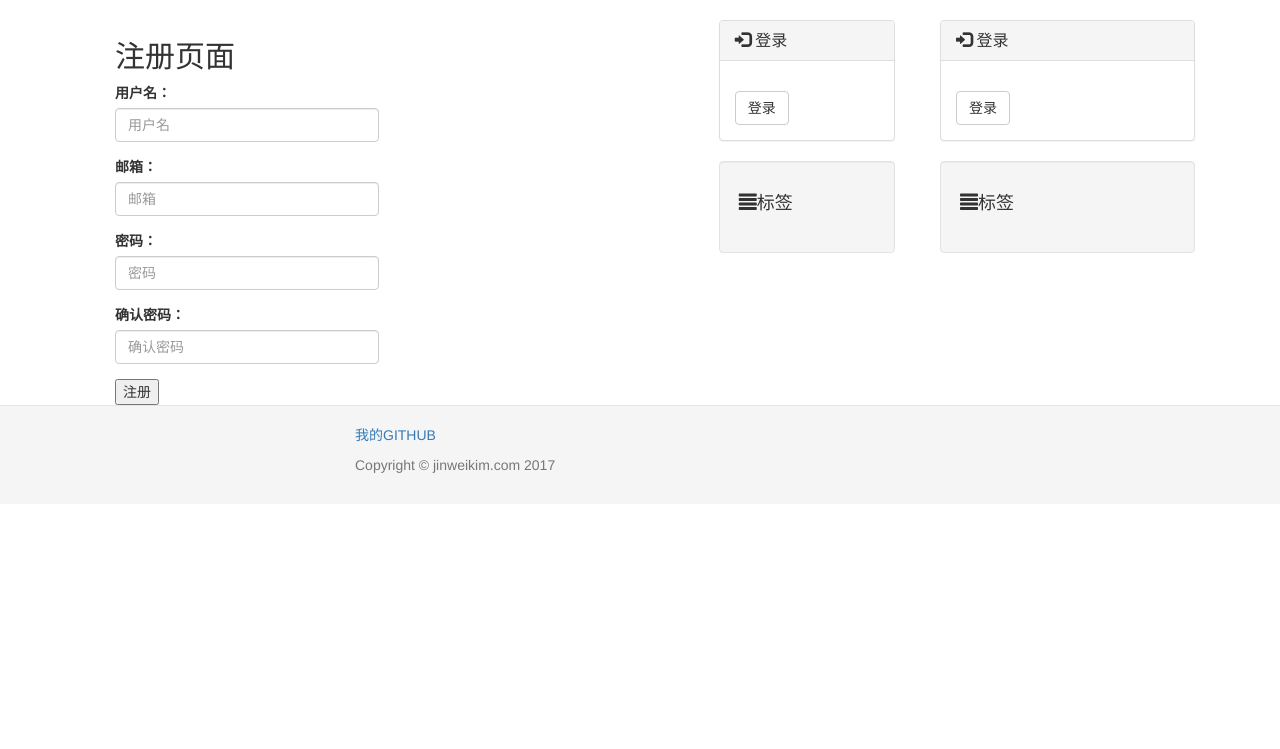
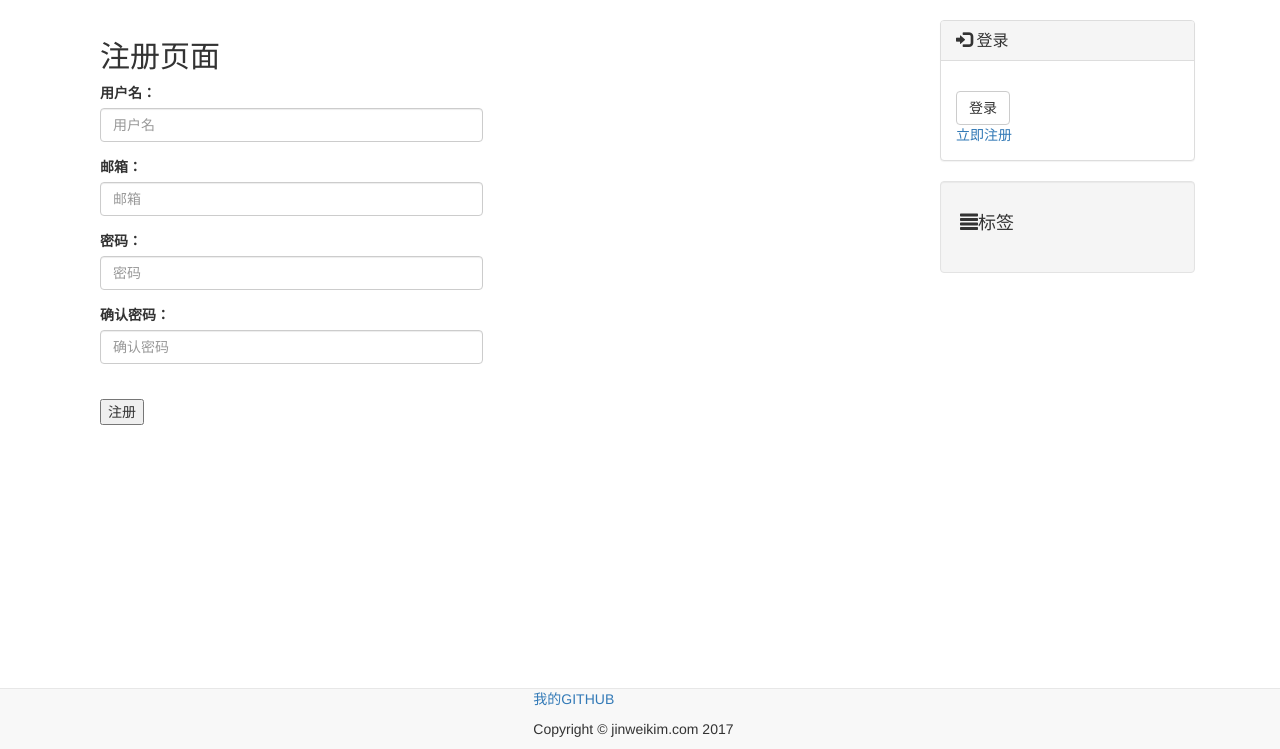
Before and after one commit to jinweikim/mysite, a Django app: page /blog/register/ in a window 1280 px wide. Shown: the part 51-800 px from the top of the page. Run offline with Django 3.2, Linux system fonts and the light colour scheme; some libraries are stand-ins or nearby versions.

Commit message:
register

```diff
--- a/blog/templates/footer.html
+++ b/blog/templates/footer.html
@@ -1,11 +1,11 @@
 <!--页脚-->
-<footer>
-		<div class="footer">
-			<div class="container">
-                <div class="small-print col-md-offset-3">
-					<p><a href="https://github.com/jinweikim">我的GITHUB</a></p>
-        		    <p>Copyright &copy; jinweikim.com 2017 </p>
-                </div>
+<div id="footer" class="container">
+	<nav class="navbar navbar-default navbar-fixed-bottom">
+		<div class="navbar-innner navbar-content-center">
+			<div class="small-print col-md-offset-5">
+				<p><a href="https://github.com/jinweikim">我的GITHUB</a></p>
+				<p>Copyright &copy; jinweikim.com 2017 </p>
 			</div>
-        </div>
-</footer>
+		</div>
+	</nav>
+</div>
--- a/blog/templates/register.html
+++ b/blog/templates/register.html
@@ -17,7 +17,6 @@
     </script>
 {% endblock %}
 {% block content %}
-<div class="col-sm-9">
 <div class="col-sm-6">
     <h2>注册页面</h2>
     <form method="post" role="form">
@@ -25,7 +24,7 @@
         {{ form.non_field.errors }}
         <div class="form-group">
             {{form.username.errors }}
-                <label>用户名：</label> {{ form.username }}<span>{{ msg }}</span>
+            <label>用户名：</label> {{ form.username }}
         </div>
         {% csrf_token %}
         <div class="form-group">
@@ -43,11 +42,9 @@
             <label>确认密码：</label>
             {{ form.password2 }}
         </div>
+        <span>{{ msg }}</span>
+        <br>
         <input id="sub" type="submit" value="注册">
     </form>
 </div>
-</div>
-<div class="col-sm-3">
-    {% include 'rightside.html' %}
-</div>
 {% endblock %}
--- a/blog/templates/rightside.html
+++ b/blog/templates/rightside.html
@@ -32,6 +32,7 @@
 						</div>
 						<button type="submit" class="btn btn-default">登录</button>
 					</form>
+					<a id="register" href="/blog/register">立即注册</a>
 				</div>
 			</div>
 		    {% endif %}
--- a/blog/views.py
+++ b/blog/views.py
@@ -32,7 +32,7 @@ def log_in(request):
                 url = request.POST.get('source_url','/blog')
                 return redirect(url)
             else:
-                return render(request,'login.html',{'form':form ,'error':"password or username is not true!"})
+                return render(request,'login.html',{'form':form ,'error':"用户名或密码不正确"})
         else:
             return render(request,'login.html',{'form':form})
 
```
Also changed, not shown: db.sqlite3. Lines whose indentation alone changed are shown as unchanged.
